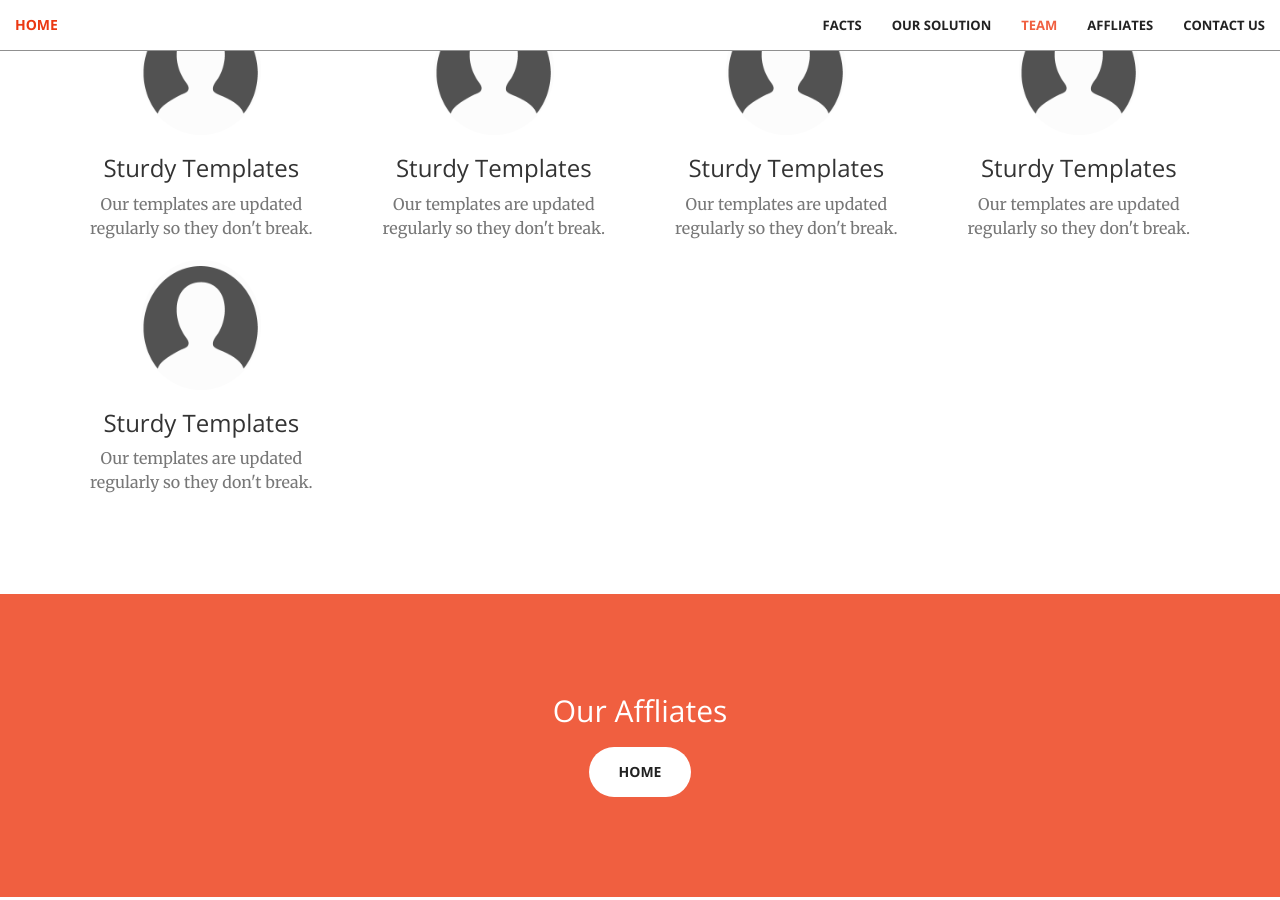
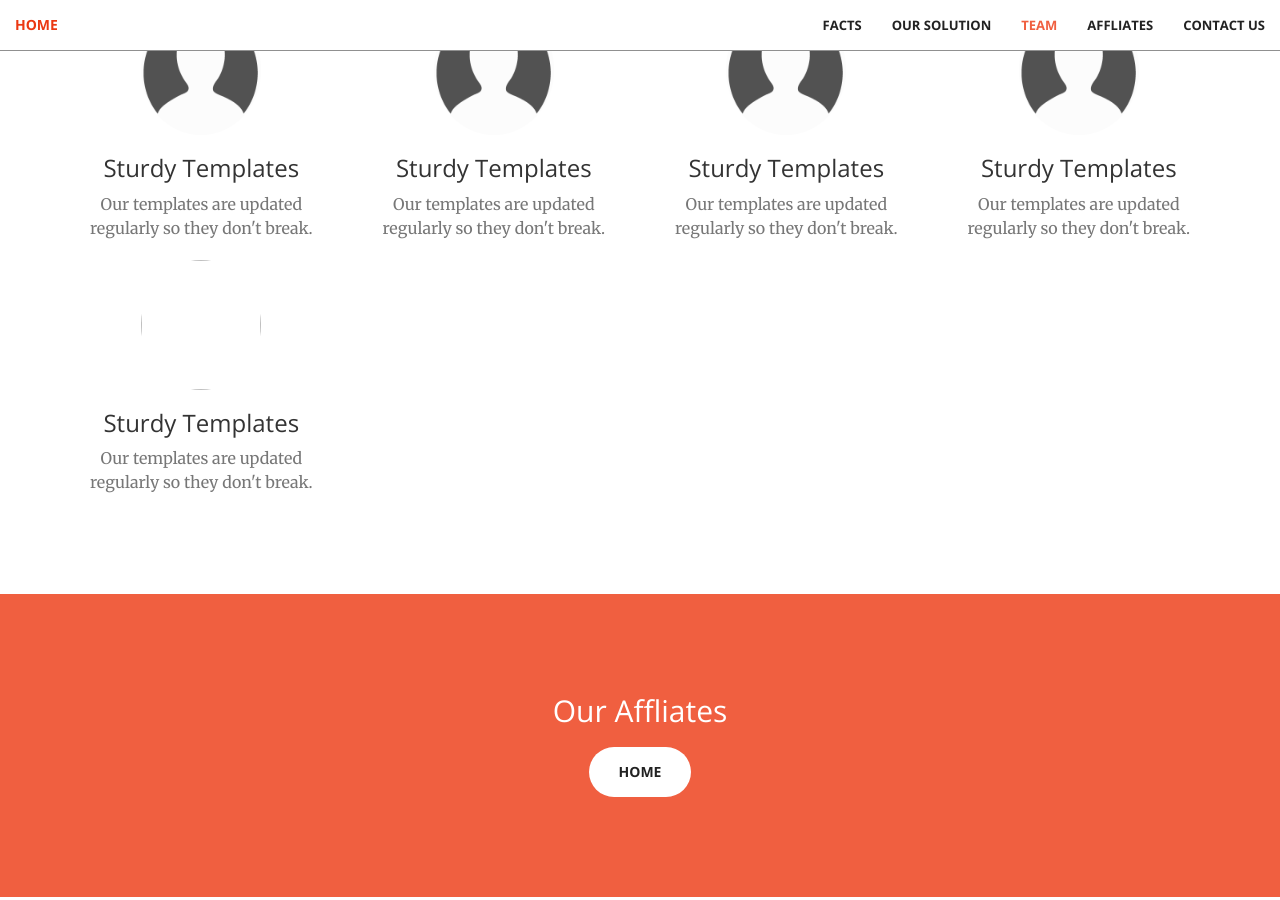
Before and after one commit to pxlu/Timely, a Jekyll site: the page built from index.html, in a window 1280 px wide and 900 px high, scrolled down 2219 px. Built offline with Jekyll 4.4.1, drawn with Linux system fonts in a browser that asks for light colours.

Commit message:
Test img relative path

```diff
--- a/_includes/team.html
+++ b/_includes/team.html
@@ -45,7 +45,7 @@
             <!-- Peter -->
             <div class="col-lg-3 col-md-6 text-center">
                 <div class="service-box">
-                    <img class="img-profile-picture" src="/../img/profile-pictures/default.png"></img>
+                    <img class="img-profile-picture" src="../synergy/img/profile-pictures/default.png"></img>
                     <h3>Sturdy Templates</h3>
                     <p class="text-muted">Our templates are updated regularly so they don't break.</p>
                 </div>
```
Also changed, not shown: 1 other file.
